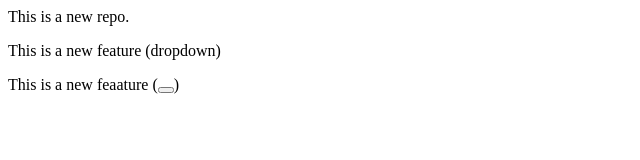
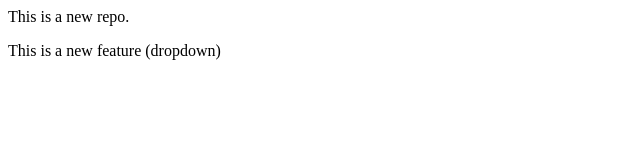
Before and after one commit to NEEVDARANIYA/localrepo, a plain HTML site: page index.html in a window 1280 px wide. Shown: the whole page, without its empty margins (0-640 px from the left). Drawn offline with Linux system fonts and the light colour scheme.

Commit message:
Save changes

```diff
--- a/index.html
+++ b/index.html
@@ -1,3 +1,2 @@
 <p>This is a new repo.</p>
 <p>This is a new feature (dropdown)</p>
-<p>This is a new feaature (<button></button>)</p>
```
Also changed, not shown: style.css (line endings or trailing spaces).
